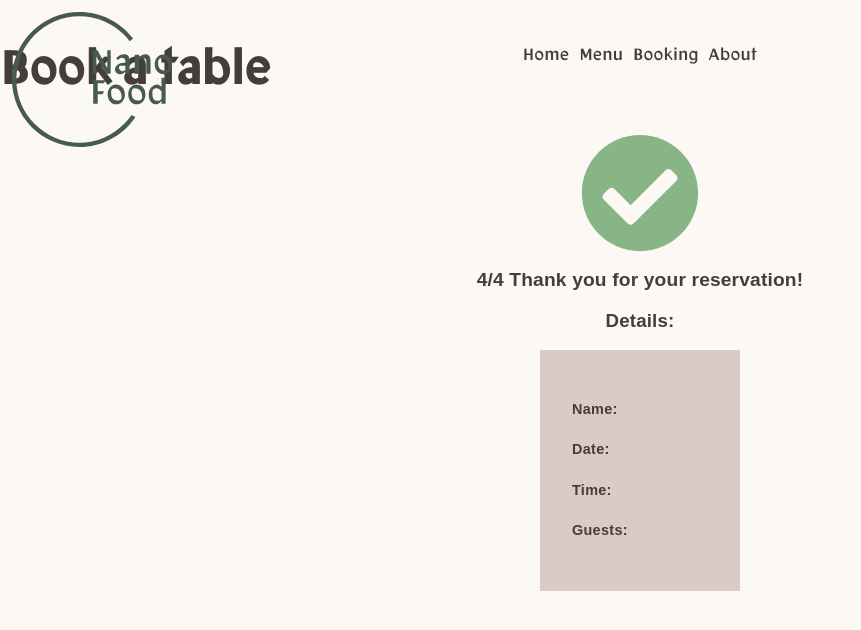
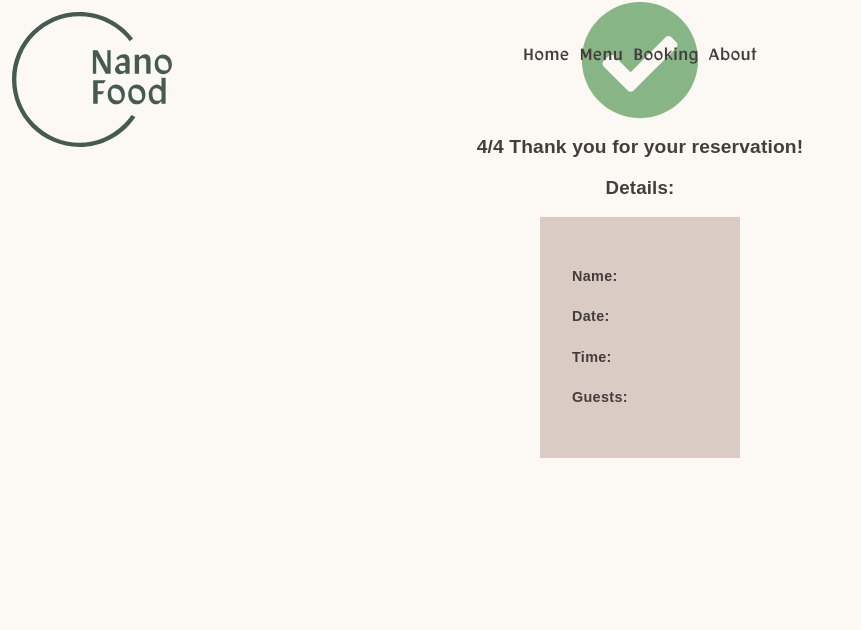
Before and after one commit to omigibson/restaurant, a React (Create React App) app: page /booking/confirmation in a window 1280 px wide. Shown: the top 630 px of the page, without its empty margins (0-861 px from the left). Built offline with nearby package versions, Linux system fonts and the light colour scheme; no server answers.

Commit message:
Removed title from booking parent component

```diff
--- a/src/components/booking/Booking.js
+++ b/src/components/booking/Booking.js
@@ -32,9 +32,6 @@ class Booking extends Component {
 
     return(
       <Fragment>
-        <div>
-          <h1>{'Book a table'}</h1>
-        </div>
         <Switch>
           <Route exact path={`/booking/selectguests`} component={SelectGuests} />
           <Route exact path={'/booking/calendar'} component={BookingCalendar} />
```
